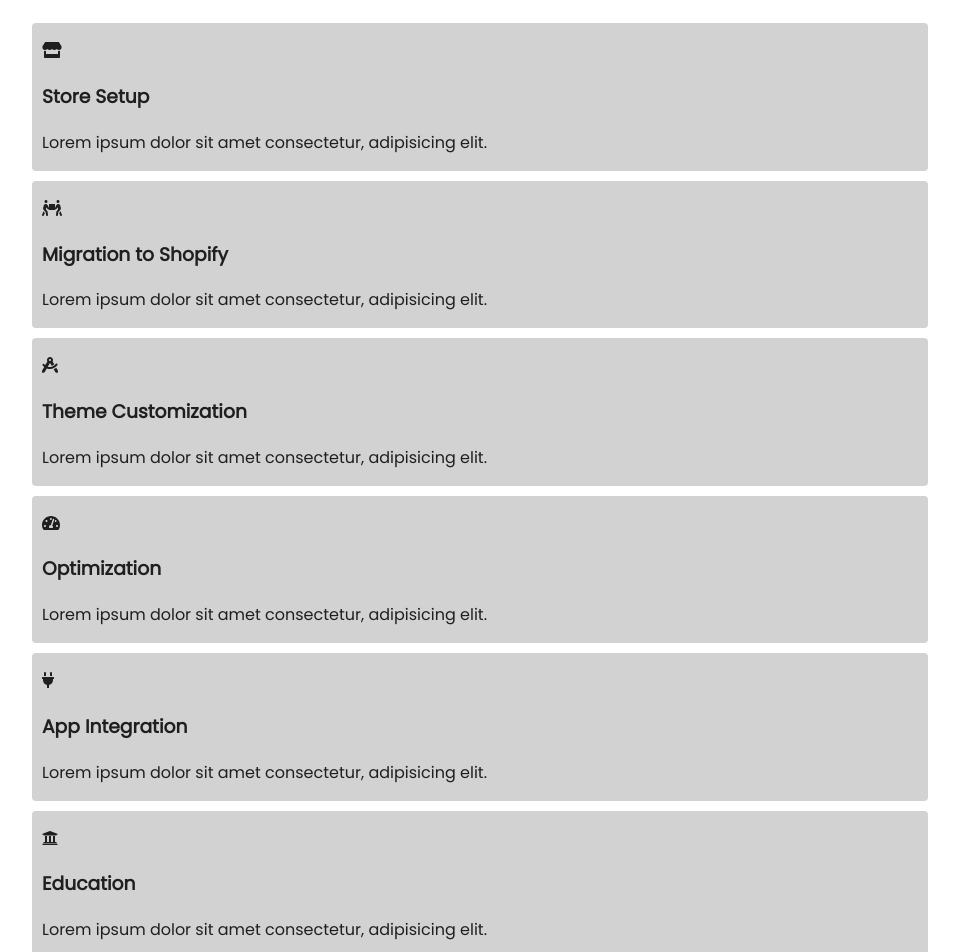
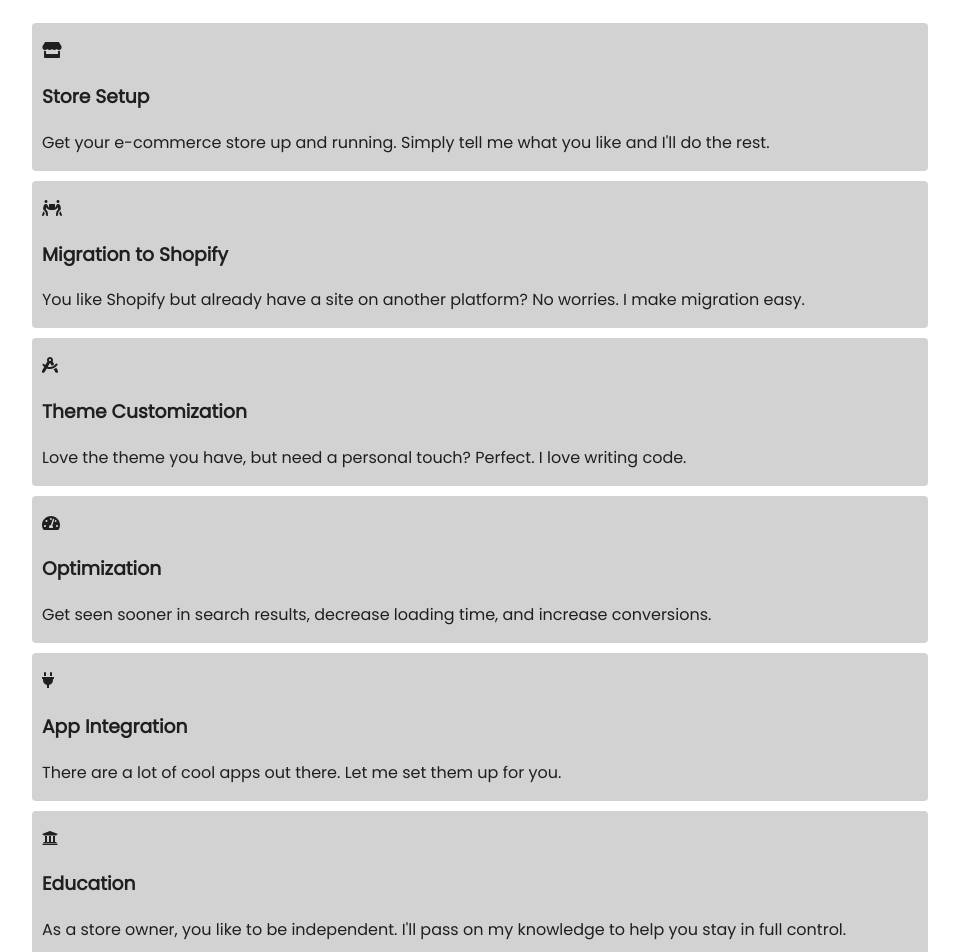
Before and after one commit to bcrave/nextjs-shopify-portfolio, a Next.js app: page / in a window 1280 px wide. Shown: the part 1100-2052 px from the top of the page, without its empty margins (160-1119 px from the left). Built offline with nearby package versions, Linux system fonts and the light colour scheme.

Commit message:
service grid copy

```diff
--- a/pages/index.js
+++ b/pages/index.js
@@ -64,7 +64,7 @@ export default function Home() {
             itemNumber="1"
             faIcon={<FontAwesomeIcon className={styles.icon} icon={faStore} />}
             serviceTitle="Store Setup"
-            serviceDescription="Lorem ipsum dolor sit amet consectetur, adipisicing elit."
+            serviceDescription="Get your e-commerce store up and running. Simply tell me what you like and I'll do the rest."
           />
           <ServiceGridItem
             itemNumber="2"
@@ -72,7 +72,7 @@ export default function Home() {
               <FontAwesomeIcon className={styles.icon} icon={faPeopleCarry} />
             }
             serviceTitle="Migration to Shopify"
-            serviceDescription="Lorem ipsum dolor sit amet consectetur, adipisicing elit."
+            serviceDescription="You like Shopify but already have a site on another platform?  No worries.  I make migration easy."
           />
           <ServiceGridItem
             itemNumber="3"
@@ -83,7 +83,7 @@ export default function Home() {
               />
             }
             serviceTitle="Theme Customization"
-            serviceDescription="Lorem ipsum dolor sit amet consectetur, adipisicing elit."
+            serviceDescription="Love the theme you have, but need a personal touch?  Perfect.  I love writing code."
           />
           <ServiceGridItem
             itemNumber="4"
@@ -91,13 +91,13 @@ export default function Home() {
               <FontAwesomeIcon className={styles.icon} icon={faTachometerAlt} />
             }
             serviceTitle="Optimization"
-            serviceDescription="Lorem ipsum dolor sit amet consectetur, adipisicing elit."
+            serviceDescription="Get seen sooner in search results, decrease loading time, and increase conversions."
           />
           <ServiceGridItem
             itemNumber="5"
             faIcon={<FontAwesomeIcon className={styles.icon} icon={faPlug} />}
             serviceTitle="App Integration"
-            serviceDescription="Lorem ipsum dolor sit amet consectetur, adipisicing elit."
+            serviceDescription="There are a lot of cool apps out there.  Let me set them up for you."
           />
           <ServiceGridItem
             itemNumber="6"
@@ -105,7 +105,7 @@ export default function Home() {
               <FontAwesomeIcon className={styles.icon} icon={faUniversity} />
             }
             serviceTitle="Education"
-            serviceDescription="Lorem ipsum dolor sit amet consectetur, adipisicing elit."
+            serviceDescription="As a store owner, you like to be independent.  I'll pass on my knowledge to help you stay in full control."
           />
         </ServiceGrid>
       </main>
```
